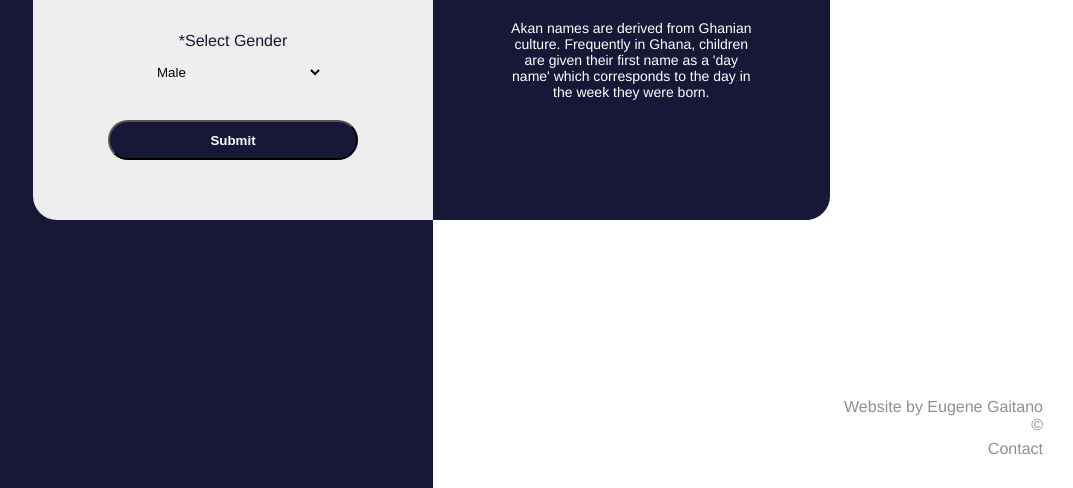
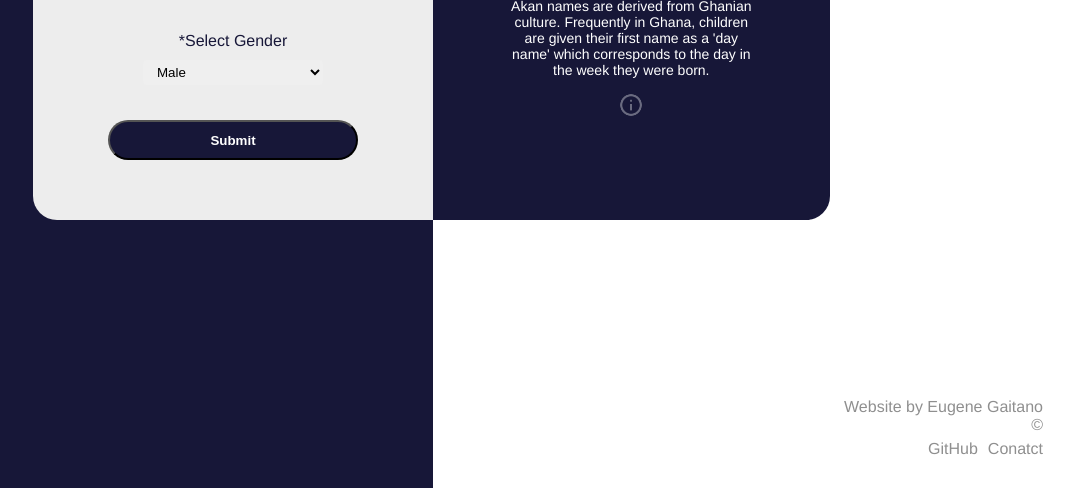
Before and after one commit to dev-gaitano/moringa_akan_asgn, a plain HTML site: page index.html in a window 1280 px wide. Shown: the part 358-846 px from the top of the page, without its empty margins (207-1280 px from the left). Drawn offline with Linux system fonts and the light colour scheme.

Commit message:
Added links and Hover Properties
Links added:
- Wikipedia site in the more info image in div 'container_namegen_right_content_descript'
- GitHub account link in Github anchor in div 'container_copyright'
- Mailto link in Contact anchor in div 'container_copyright'
Hover Properties:
- Submit button
- More info image
- GitHub anchor
- Contact anchor

```diff
--- a/css/styles.css
+++ b/css/styles.css
@@ -87,7 +87,14 @@
   color: #ffffff;
   background-color: #171738;
   font-weight: 600;
-  /* font-size: 14px; */
+  transition: all 0.5s ease 0s;
+}
+.container_namegen_left_content_submit button:hover {
+  background-color: #171738d6;
+  width: 260px;
+  font-size: 14px;
+  border: 0px;
+  cursor: pointer;
 }
 .container_right {
   background-color: #ffffff;
@@ -124,12 +131,24 @@
   /* border: 1px solid red; */
   height: 150px;
   display: flex;
+  flex-direction: column;
   justify-content: center;
+  align-content: center;
   align-items: center;
+  gap: 14px;
 }
 .container_namegen_right_content_descript p {
   width: 250px;
   font-size: 14px;
+}
+.container_namegen_right_content_descript a img {
+  width: 26px;
+  opacity: 0.4;
+}
+.container_namegen_right_content_descript a img:hover {
+  width: 27px;
+  opacity: 1;
+  cursor: pointer;
 }
 .container_copyright {
   display: flex;
@@ -142,7 +161,19 @@
   font-family: helvetica;
   color: #8f8f8f;
 }
-.container_copyright a {
+.container_copyright ul {
+  display: flex;
+  justify-content: flex-end;
+  list-style: none;
+  gap: 10px;
+  transition: all 0.5s ease 0s;
+}
+.container_copyright ul li a {
   text-decoration: none;
   color: #8f8f8f;
+  transition: all 0.5s ease 0s;
 }
+.container_copyright ul li a:hover {
+  color: #171738;
+  font-weight: 700;
+}
--- a/index.html
+++ b/index.html
@@ -81,12 +81,25 @@
                 Ghana, children are given their first name as a 'day name' which
                 corresponds to the day in the week they were born.
               </p>
+              <a
+                href="https://en.wikipedia.org/wiki/Akan_names"
+                target="_blank"
+              >
+                <img src="./media/images/info_icon.png" alt="more_info_icon"
+              /></a>
             </div>
           </div>
         </div>
         <div class="container_copyright">
           <p>Website by Eugene Gaitano &#169;</p>
-          <a href="#">Contact</a>
+          <ul>
+            <li>
+              <a href="https://github.com/dev-gaitano" target="_blank"
+                >GitHub</a
+              >
+            </li>
+            <li><a href="mailto:dev.gaitano@gmail.com">Conatct</a></li>
+          </ul>
         </div>
       </div>
     </div>
```
Also changed, not shown: media/images/info_icon.png (added), 2 other files.
